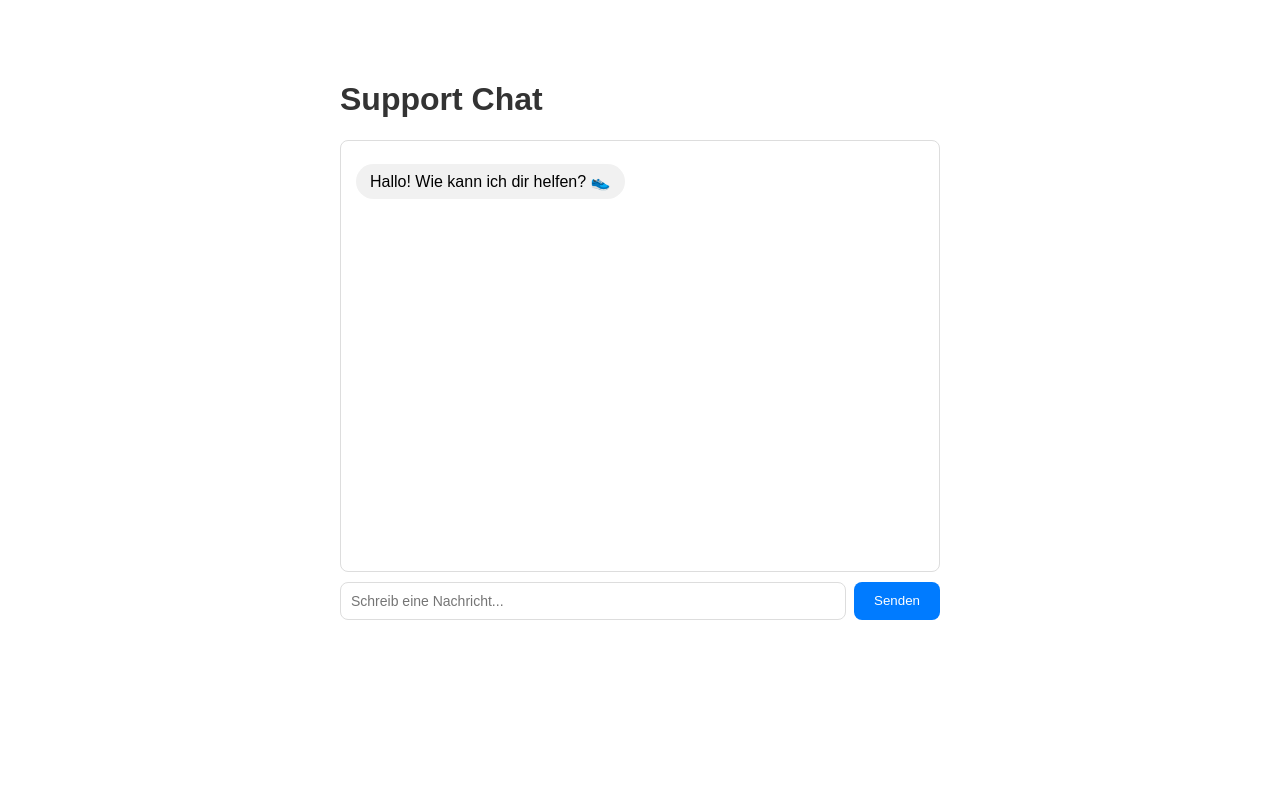
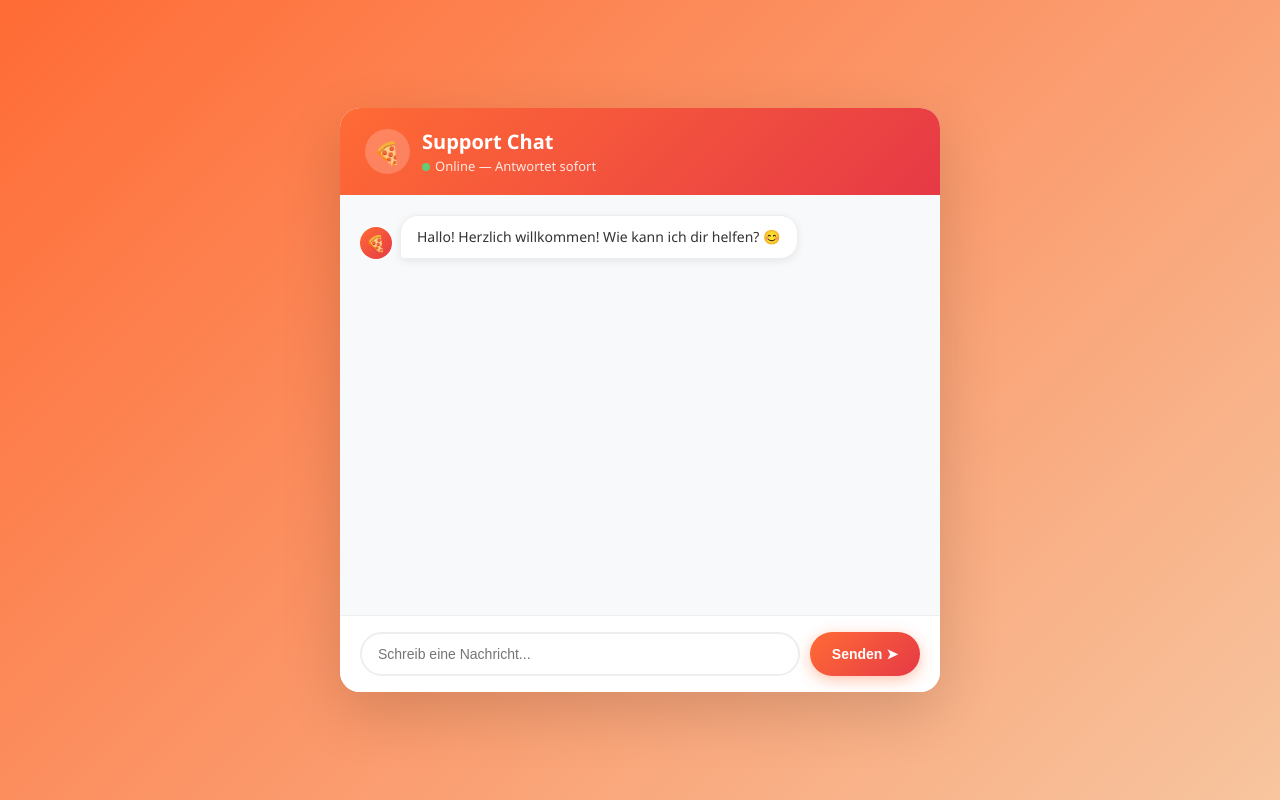
Before and after one commit to dms5xsydj9-hash/mein-gent, a website: page public/index.html in a window 1280 px wide. Drawn offline with Linux system fonts and the light colour scheme; no server answers.

Commit message:
Besseres Design und kürzere Antworten

```diff
--- a/index.js
+++ b/index.js
@@ -33,7 +33,8 @@ Produkte: ${config.produkte}
 Versand: ${config.versand}
 Rückgabe: ${config.rueckgabe}
 Support Email: ${config.email}
-Antworte immer auf ${config.sprache}.`
+Antworte immer auf ${config.sprache}.
+Wichtig: Antworte IMMER in maximal 2-3 kurzen Sätzen. Keine Listen, keine Aufzählungen. Kurz und direkt.`
       },
       ...conversations[sessionId]
     ]
--- a/public/index.html
+++ b/public/index.html
@@ -4,33 +4,161 @@
   <meta charset="UTF-8">
   <title>Support Chat</title>
   <style>
-    body { font-family: Arial, sans-serif; max-width: 600px; margin: 40px auto; padding: 20px; }
-    h1 { color: #333; }
-    #chat { border: 1px solid #ddd; height: 400px; overflow-y: auto; padding: 15px; margin-bottom: 10px; border-radius: 8px; }
-    .user { text-align: right; margin: 8px 0; }
-    .user span { background: #007bff; color: white; padding: 8px 14px; border-radius: 18px; display: inline-block; }
-    .agent { text-align: left; margin: 8px 0; }
-    .agent span { background: #f1f1f1; padding: 8px 14px; border-radius: 18px; display: inline-block; }
-    #input-row { display: flex; gap: 8px; }
-    input { flex: 1; padding: 10px; border: 1px solid #ddd; border-radius: 8px; font-size: 14px; }
-    button { padding: 10px 20px; background: #007bff; color: white; border: none; border-radius: 8px; cursor: pointer; }
+    * { margin: 0; padding: 0; box-sizing: border-box; }
+    body {
+      font-family: 'Segoe UI', Arial, sans-serif;
+      background: linear-gradient(135deg, #ff6b35, #f7c59f);
+      min-height: 100vh;
+      display: flex;
+      align-items: center;
+      justify-content: center;
+      padding: 20px;
+    }
+    .container {
+      background: white;
+      border-radius: 20px;
+      box-shadow: 0 20px 60px rgba(0,0,0,0.15);
+      width: 100%;
+      max-width: 600px;
+      overflow: hidden;
+    }
+    .header {
+      background: linear-gradient(135deg, #ff6b35, #e63946);
+      padding: 20px 25px;
+      color: white;
+      display: flex;
+      align-items: center;
+      gap: 12px;
+    }
+    .header-icon {
+      width: 45px;
+      height: 45px;
+      background: rgba(255,255,255,0.2);
+      border-radius: 50%;
+      display: flex;
+      align-items: center;
+      justify-content: center;
+      font-size: 22px;
+    }
+    .header h1 { font-size: 20px; font-weight: 700; }
+    .header p { font-size: 13px; opacity: 0.85; margin-top: 2px; }
+    .online-dot {
+      width: 8px; height: 8px;
+      background: #4ade80;
+      border-radius: 50%;
+      display: inline-block;
+      margin-right: 5px;
+    }
+    #chat {
+      height: 420px;
+      overflow-y: auto;
+      padding: 20px;
+      background: #f8f9fa;
+      display: flex;
+      flex-direction: column;
+      gap: 12px;
+    }
+    #chat::-webkit-scrollbar { width: 4px; }
+    #chat::-webkit-scrollbar-thumb { background: #ddd; border-radius: 2px; }
+    .user {
+      display: flex;
+      justify-content: flex-end;
+    }
+    .user span {
+      background: linear-gradient(135deg, #ff6b35, #e63946);
+      color: white;
+      padding: 10px 16px;
+      border-radius: 18px 18px 4px 18px;
+      max-width: 75%;
+      font-size: 14px;
+      line-height: 1.5;
+      box-shadow: 0 2px 8px rgba(255,107,53,0.3);
+    }
+    .agent {
+      display: flex;
+      gap: 8px;
+      align-items: flex-end;
+    }
+    .agent-avatar {
+      width: 32px;
+      height: 32px;
+      background: linear-gradient(135deg, #ff6b35, #e63946);
+      border-radius: 50%;
+      display: flex;
+      align-items: center;
+      justify-content: center;
+      font-size: 16px;
+      flex-shrink: 0;
+    }
+    .agent span {
+      background: white;
+      color: #333;
+      padding: 10px 16px;
+      border-radius: 18px 18px 18px 4px;
+      max-width: 75%;
+      font-size: 14px;
+      line-height: 1.6;
+      box-shadow: 0 2px 8px rgba(0,0,0,0.08);
+      border: 1px solid #eee;
+    }
+    .input-area {
+      padding: 16px 20px;
+      background: white;
+      border-top: 1px solid #eee;
+      display: flex;
+      gap: 10px;
+    }
+    input {
+      flex: 1;
+      padding: 12px 16px;
+      border: 2px solid #eee;
+      border-radius: 25px;
+      font-size: 14px;
+      outline: none;
+      transition: border 0.2s;
+    }
+    input:focus { border-color: #ff6b35; }
+    button {
+      padding: 12px 22px;
+      background: linear-gradient(135deg, #ff6b35, #e63946);
+      color: white;
+      border: none;
+      border-radius: 25px;
+      cursor: pointer;
+      font-size: 14px;
+      font-weight: 600;
+      transition: transform 0.1s, box-shadow 0.2s;
+      box-shadow: 0 4px 15px rgba(255,107,53,0.4);
+    }
+    button:hover { transform: translateY(-1px); box-shadow: 0 6px 20px rgba(255,107,53,0.5); }
+    button:active { transform: translateY(0); }
   </style>
 </head>
 <body>
+  <div class="container">
+    <div class="header">
+      <div class="header-icon">🍕</div>
+      <div>
         <h1 id="shop-title">Support Chat</h1>
+        <p><span class="online-dot"></span>Online — Antwortet sofort</p>
+      </div>
+    </div>
     <div id="chat">
-    <div class="agent"><span>Hallo! Wie kann ich dir helfen? 👟</span></div>
+      <div class="agent">
+        <div class="agent-avatar">🍕</div>
+        <span>Hallo! Herzlich willkommen! Wie kann ich dir helfen? 😊</span>
       </div>
-  <div id="input-row">
+    </div>
+    <div class="input-area">
       <input id="input" type="text" placeholder="Schreib eine Nachricht..." onkeydown="if(event.key==='Enter')send()" />
-    <button onclick="send()">Senden</button>
+      <button onclick="send()">Senden ➤</button>
+    </div>
   </div>
   <script>
-    // Eindeutige Session-ID für jeden Besucher
-    const sessionId = fetch('/config').then(r => r.json()).then(c => {
+    const sessionId = Math.random().toString(36).substring(2);
+    fetch('/config').then(r => r.json()).then(c => {
       document.getElementById('shop-title').textContent = c.name + ' Support';
     });
-
     async function send() {
       const input = document.getElementById('input');
       const chat = document.getElementById('chat');
@@ -38,9 +166,8 @@
       if (!message) return;
       input.value = '';
       chat.innerHTML += `<div class="user"><span>${message}</span></div>`;
-      chat.innerHTML += `<div class="agent" id="loading"><span>...</span></div>`;
+      chat.innerHTML += `<div class="agent" id="loading"><div class="agent-avatar">🍕</div><span>...</span></div>`;
       chat.scrollTop = chat.scrollHeight;
-
       const res = await fetch('/chat', {
         method: 'POST',
         headers: { 'Content-Type': 'application/json' },
@@ -48,7 +175,7 @@
       });
       const data = await res.json();
       document.getElementById('loading').remove();
-      chat.innerHTML += `<div class="agent"><span>${data.reply}</span></div>`;
+      chat.innerHTML += `<div class="agent"><div class="agent-avatar">🍕</div><span>${data.reply}</span></div>`;
       chat.scrollTop = chat.scrollHeight;
     }
   </script>
```
Lines whose indentation alone changed are shown as unchanged.
